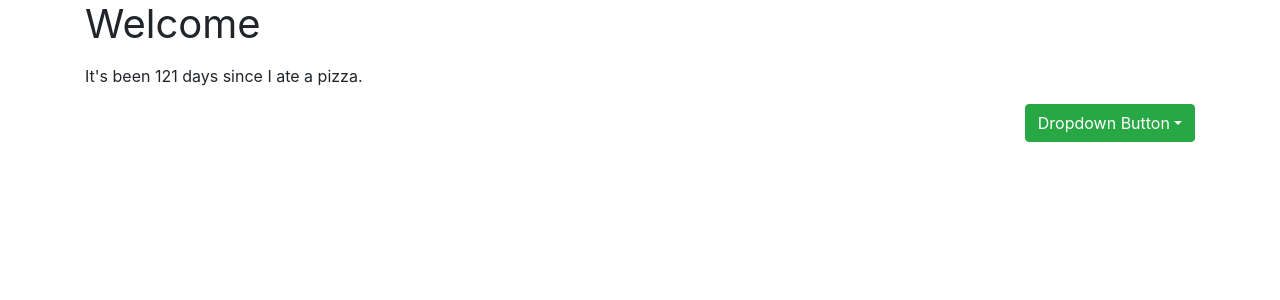
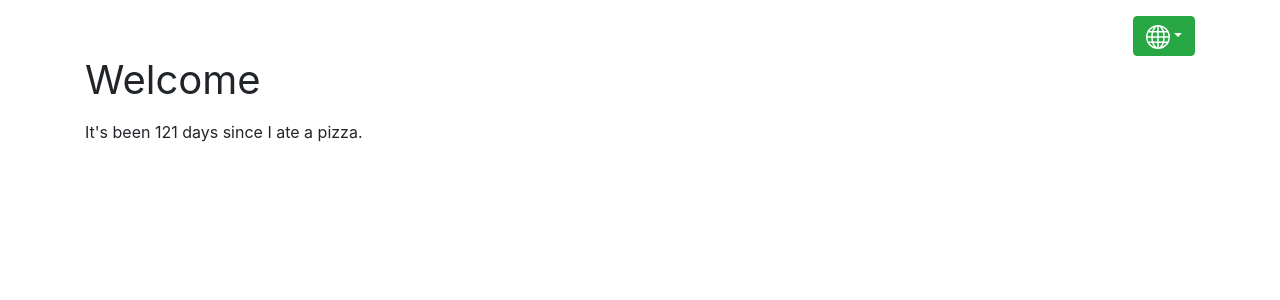
Before and after one commit to rajanmali/react-i18next, a React (Create React App) app: page / in a window 1280 px wide. Shown: the top 300 px of the page. Built offline with nearby package versions, Linux system fonts and the light colour scheme.

Commit message:
added suspense and fallback spinner and changes to dropdown

```diff
--- a/src/App.js
+++ b/src/App.js
@@ -1,4 +1,5 @@
 /* eslint-disable jsx-a11y/anchor-is-valid */
+import i18next from 'i18next';
 import { useTranslation } from 'react-i18next';
 import Container from 'react-bootstrap/Container';
 import Dropdown from 'react-bootstrap/Dropdown';
@@ -7,27 +8,29 @@
 import { languagesArray } from './utils/languagesArray';
 import { findDateDifference } from './utils/helperFunctions';
 
+// Icons
+import GlobeIconSVG from './assets/icons/globeIconSVG.js';
+
 const App = () => {
   const { t } = useTranslation();
   const number_of_days = findDateDifference();
 
   return (
-    <Container>
-      <div className="d-flex flex-column align-items-start">
-        <h1 className="font-weight-normal mb-3">{t('welcome_message')}</h1>
-        <p>{t('days_since_eaten', { number_of_days })}</p>
-      </div>
+    <Container className="mt-3">
       <div className="d-flex justify-content-end">
         <Dropdown>
           <Dropdown.Toggle variant="success" id="dropdown-basic">
-            Dropdown Button
+            <GlobeIconSVG />
           </Dropdown.Toggle>
 
           <Dropdown.Menu>
             {languagesArray.map(({ code, name, countryCode }) => (
-              <Dropdown.Item>
-                <li key={countryCode}>
-                  <button className={'dropdown-item'}>
+              <Dropdown.Item key={countryCode}>
+                <li>
+                  <button
+                    className={'dropdown-item'}
+                    onClick={() => i18next.changeLanguage(code)}
+                  >
                     <span
                       className={`flag-icon flag-icon-${countryCode} mx-2`}
                     ></span>
@@ -39,6 +42,10 @@
           </Dropdown.Menu>
         </Dropdown>
       </div>
+      <div className="d-flex flex-column align-items-start">
+        <h1 className="font-weight-normal mb-3">{t('welcome_message')}</h1>
+        <p>{t('days_since_eaten', { number_of_days })}</p>
+      </div>
     </Container>
   );
 };
--- /dev/null
+++ b/src/assets/icons/globeIconSVG.js
@@ -0,0 +1,14 @@
+const GlobeIconSVG = ({ width = 24, height = 24 }) => (
+  <svg
+    xmlns="http://www.w3.org/2000/svg"
+    width={width}
+    height={height}
+    fill="currentColor"
+    className="bi bi-globe"
+    viewBox="0 0 16 16"
+  >
+    <path d="M0 8a8 8 0 1 1 16 0A8 8 0 0 1 0 8zm7.5-6.923c-.67.204-1.335.82-1.887 1.855A7.97 7.97 0 0 0 5.145 4H7.5V1.077zM4.09 4a9.267 9.267 0 0 1 .64-1.539 6.7 6.7 0 0 1 .597-.933A7.025 7.025 0 0 0 2.255 4H4.09zm-.582 3.5c.03-.877.138-1.718.312-2.5H1.674a6.958 6.958 0 0 0-.656 2.5h2.49zM4.847 5a12.5 12.5 0 0 0-.338 2.5H7.5V5H4.847zM8.5 5v2.5h2.99a12.495 12.495 0 0 0-.337-2.5H8.5zM4.51 8.5a12.5 12.5 0 0 0 .337 2.5H7.5V8.5H4.51zm3.99 0V11h2.653c.187-.765.306-1.608.338-2.5H8.5zM5.145 12c.138.386.295.744.468 1.068.552 1.035 1.218 1.65 1.887 1.855V12H5.145zm.182 2.472a6.696 6.696 0 0 1-.597-.933A9.268 9.268 0 0 1 4.09 12H2.255a7.024 7.024 0 0 0 3.072 2.472zM3.82 11a13.652 13.652 0 0 1-.312-2.5h-2.49c.062.89.291 1.733.656 2.5H3.82zm6.853 3.472A7.024 7.024 0 0 0 13.745 12H11.91a9.27 9.27 0 0 1-.64 1.539 6.688 6.688 0 0 1-.597.933zM8.5 12v2.923c.67-.204 1.335-.82 1.887-1.855.173-.324.33-.682.468-1.068H8.5zm3.68-1h2.146c.365-.767.594-1.61.656-2.5h-2.49a13.65 13.65 0 0 1-.312 2.5zm2.802-3.5a6.959 6.959 0 0 0-.656-2.5H12.18c.174.782.282 1.623.312 2.5h2.49zM11.27 2.461c.247.464.462.98.64 1.539h1.835a7.024 7.024 0 0 0-3.072-2.472c.218.284.418.598.597.933zM10.855 4a7.966 7.966 0 0 0-.468-1.068C9.835 1.897 9.17 1.282 8.5 1.077V4h2.355z" />
+  </svg>
+);
+
+export default GlobeIconSVG;
--- /dev/null
+++ b/src/components/LoadingSpinner/index.js
@@ -0,0 +1,12 @@
+import Container from 'react-bootstrap/Container';
+import Spinner from 'react-bootstrap/Spinner';
+
+const LoadingSpinner = () => (
+  <Container className="mt-3">
+    <Spinner animation="border" role="status">
+      <span className="sr-only">Loading...</span>
+    </Spinner>
+  </Container>
+);
+
+export default LoadingSpinner;
--- a/src/index.js
+++ b/src/index.js
@@ -1,4 +1,4 @@
-import React from 'react';
+import React, { Suspense } from 'react';
 import ReactDOM from 'react-dom';
 import i18n from 'i18next';
 import { initReactI18next } from 'react-i18next';
@@ -8,6 +8,7 @@
 
 // Components
 import App from './App';
+import LoadingSpinner from './components/LoadingSpinner/index';
 
 // Utils
 import languageDetectorOptions from './utils/languageDetectorOptions';
@@ -27,12 +28,15 @@
     backend: {
       loadPath: '/assets/locales/{{lng}}/translation.json',
     },
-    react: { useSuspense: false },
   });
 
+const fallbackSpinner = LoadingSpinner();
+
 ReactDOM.render(
-  <React.StrictMode>
-    <App />
-  </React.StrictMode>,
+  <Suspense fallback={fallbackSpinner}>
+    <React.StrictMode>
+      <App />
+    </React.StrictMode>
+  </Suspense>,
   document.getElementById('root')
 );
--- a/src/utils/languagesArray.js
+++ b/src/utils/languagesArray.js
@@ -1,13 +1,13 @@
 export const languagesArray = [
+  {
+    code: 'en',
+    name: 'English',
+    countryCode: 'gb',
+  },
   {
     code: 'fr',
     name: 'Français',
     countryCode: 'fr',
-  },
-  {
-    code: 'en',
-    name: 'English',
-    countryCode: 'gb',
   },
   {
     code: 'np',
```
